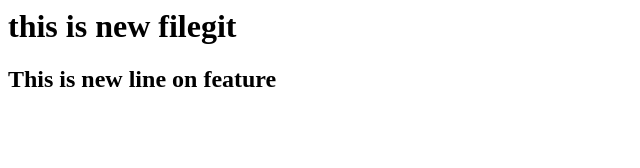
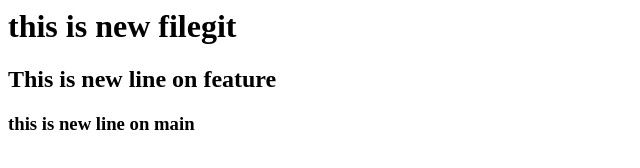
Before and after one commit to saghirahmed-imcgf62/newLoccalFolder, a plain HTML site: page index.html in a window 1280 px wide. Shown: the whole page, without its empty margins (0-640 px from the left). Drawn offline with Linux system fonts and the light colour scheme.

Commit message:
change are made in main

```diff
--- a/index.html
+++ b/index.html
@@ -1,2 +1,3 @@
 <h1>this is new filegit</h1>
 <h2>This is new line on feature</h2>
+<h3>this is new line on main</h3>
```
